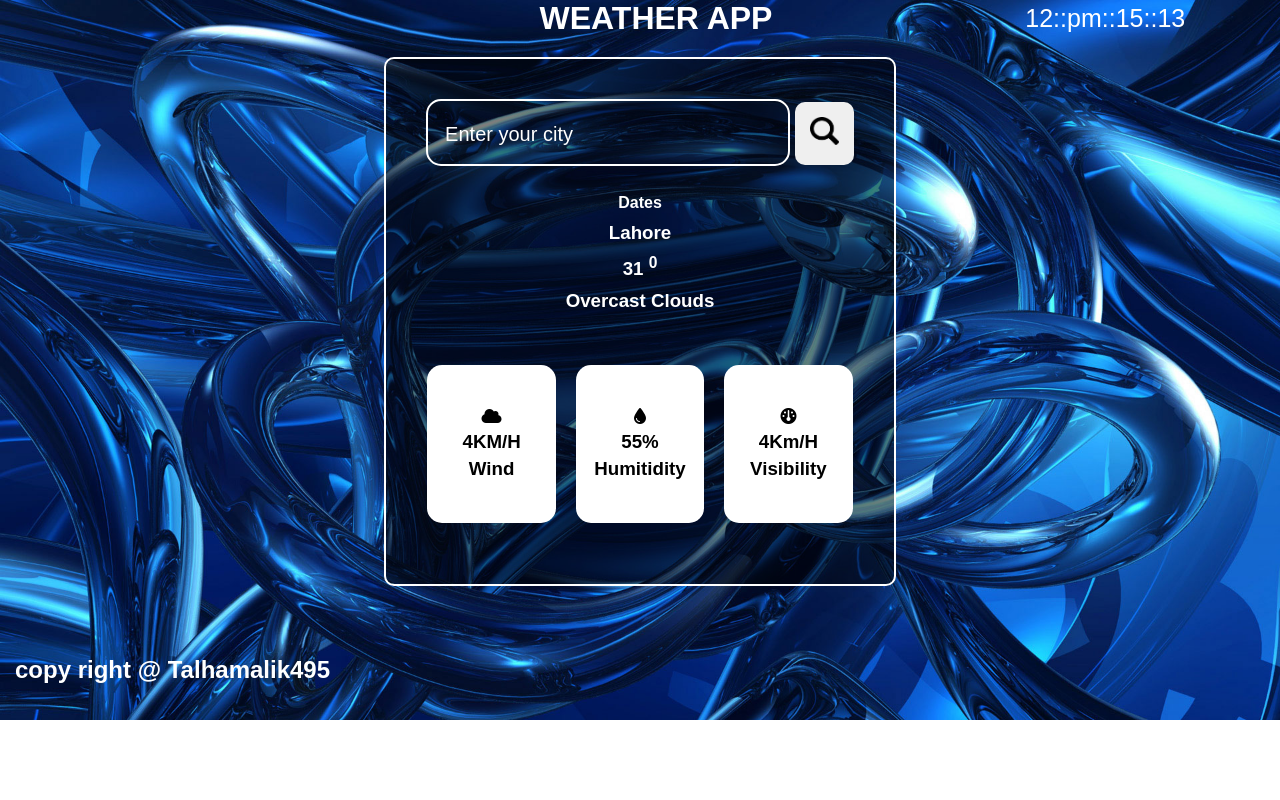
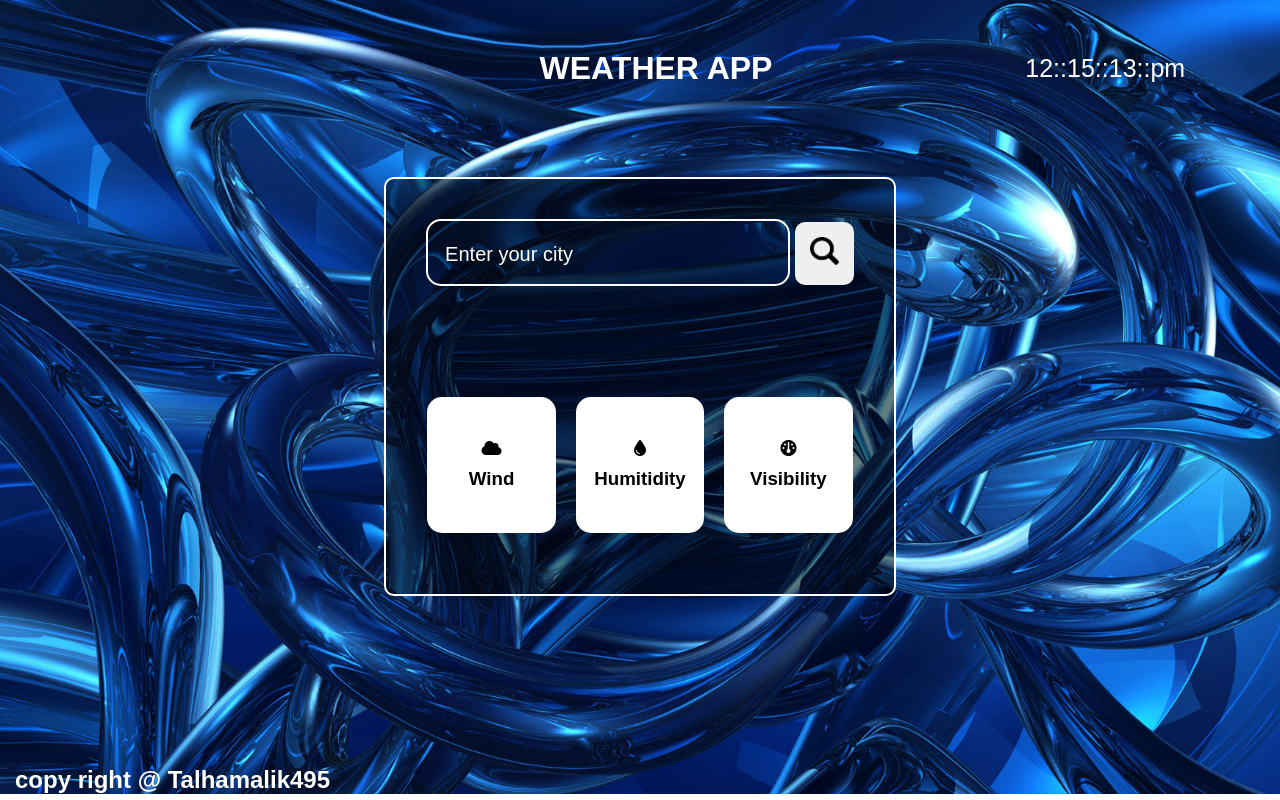
Before and after one commit to Talhamalik495/Weather-app, a plain HTML site: page index.html in a window 1280 px wide. Drawn offline with Linux system fonts and the light colour scheme; a web font is replaced by a local one.

Commit message:
100% Work Done

```diff
--- a/app.js
+++ b/app.js
@@ -84,7 +84,7 @@ let datea = document.getElementById("date")
 const updateweatherui = (solvedata) => {
     namea.innerHTML = solvedata.name;
     skya.innerHTML = solvedata.weather[0].description;
-    temp.innerHTML = Math.round(solvedata.main.temp);
+    temp.innerHTML = Math.round(`${solvedata.main.temp}C0`);
     winda.innerHTML = `${solvedata.wind.speed} km/h`;
     humiditya.innerHTML = `${solvedata.main.humidity}%`;
     visibilitya.innerHTML = `${solvedata.visibility / 1000}km`;
--- a/index.html
+++ b/index.html
@@ -21,11 +21,11 @@
             <div class="timecontainer">
                 <span id="zero"></span>
                 <span id="time"></span>::
-                <span id="ampm"></span>::
                 <span id="zero1minute"></span>
                 <span id="minute"></span>::
                 <span id="zero2_second"></span>
-                <div id="second"></div>
+                <span id="second"></span>::
+                <span id="ampm"></span>
             </div>
         </div>
         <div class="weather_weather_container">
@@ -37,26 +37,26 @@
             <div class="htmladdcontainer">
                 <br>
                 <div class="containerheading">
-                    <h4 id="date">Dates</h4>
-                    <h3 id="name">Lahore</h3>
-                    <h3 id="temprature">31 <sup>0</sup></h3>
-                    <h3 id="sky">Overcast Clouds</h3>
+                    <h4 id="date"></h4>
+                    <h2 id="name"></h2>
+                    <h2 id="temprature"></h2>
+                    <h2 id="sky"></h2>
                     <!-- <i class="fa-solid fa-cloud-moon"></i> -->
                 </div>
                 <div class="containerraincontainer">
                     <div class="clouds">
                         <h4 class="style_icon"><i class="fa-solid fa-cloud"></i></h4>
-                        <h3 id="wind">4KM/H</h3>
+                        <h3 id="wind"></h3>
                         <h3>Wind</h3>
                     </div>
                     <div class="humidity">
                         <h4 class="style_icon"><i class="fa-solid fa-droplet"></i></h4>
-                        <h3 id="humidity">55%</h3>
+                        <h3 id="humidity"></h3>
                         <h3>Humitidity</h3>
                     </div>
                     <div class="pressure">
                         <h4 class="style_icon"><i class="fa-solid fa-gauge"></i></h4>
-                        <h3 id="visibility">4Km/H</h3>
+                        <h3 id="visibility"></h3>
                         <h3>Visibility</h3>
                     </div>
                 </div>
--- a/style.css
+++ b/style.css
@@ -11,12 +11,14 @@ body {
 }
 
 .maincontainer {
+    /* margin-top: 50px; */
     width: 100%;
-    height: 100%;
+    min-height: 100%;
     display: flex;
     justify-content: center;
     align-items: center;
     flex-direction: column;
+
     row-gap: 20px;
     color: white;
     font-family: "Poetsen One", sans-serif;
@@ -25,13 +27,20 @@ body {
 }
 
 .weather_weather_container {
+    margin-top: 70px;
+    margin-bottom: 100px;
     width: 40%;
     height: 90%;
     padding: 40px;
     border: 2px solid white;
     background-color: rgba(0, 0, 0, 0.5);
     border-radius: 10px;
+    display: flex;
+    justify-content: center;
+    align-items: center;
+    flex-direction: column;
 }
+
 
 .form_style {
     height: 18%;
@@ -109,6 +118,7 @@ body {
 }
 
 .timemaincontainer {
+    padding-top: 50px;
     padding-left: 35%;
     height: 10%;
     width: 100%;
@@ -310,6 +320,7 @@ body {
     }
 
     .clouds {
+        padding: 10%;
         width: 35%;
         font-size: 13px;
     }
@@ -405,19 +416,26 @@ body {
         padding-top: 40px;
     }
 
+    .containerraincontainer {
+        display: flex;
+        flex-direction: column;
+        justify-content: center;
+        align-items: center;
+    }
+
     .clouds {
-        width: 37%;
+        width: 50%;
         font-size: 10px;
     }
 
     .humidity {
-        width: 37%;
+        width: 50%;
         font-size: 10px;
 
     }
 
     .pressure {
-        width: 37%;
+        width: 50%;
         font-size: 10px;
 
     }
@@ -433,4 +451,13 @@ body {
     .heading_weather_app {
         font-size: 10px;
     }
+
+    .city_input_style {
+        width: 70%;
+
+    }
+
+    ::placeholder {
+        font-size: 10px;
+    }
 }
```
